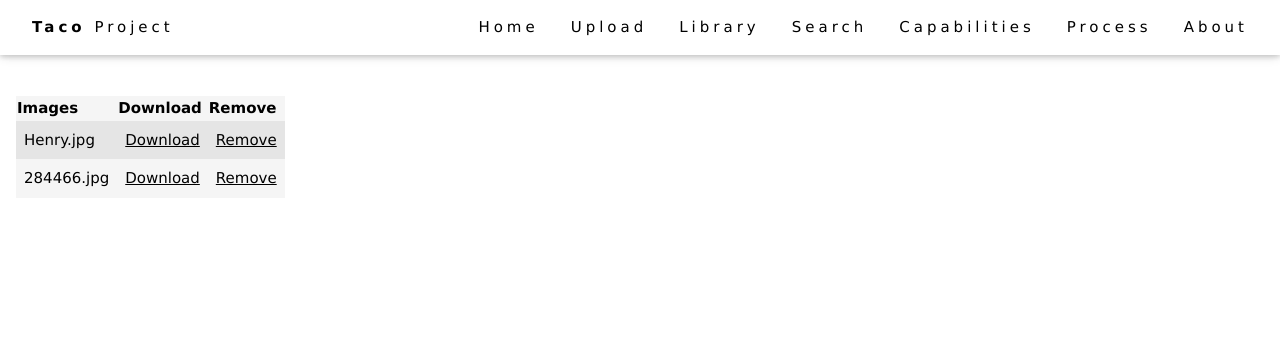
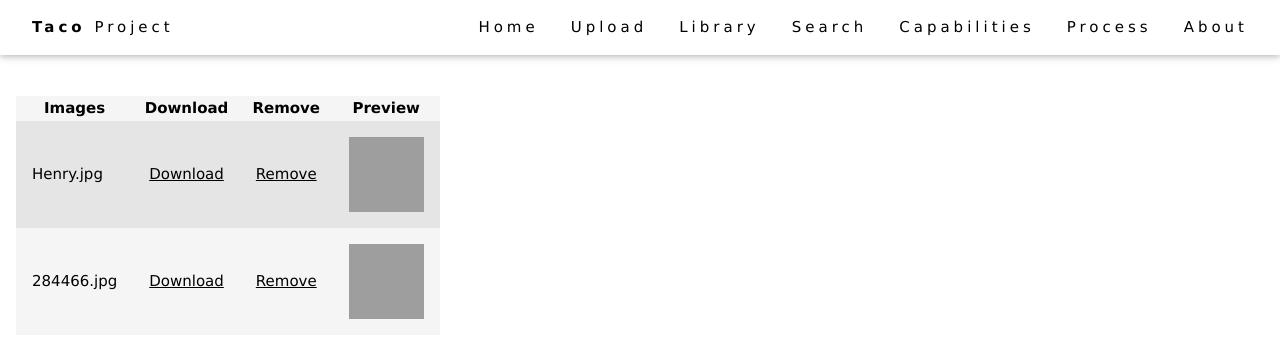
Before and after one commit to abbesmoe/TrashDetection, a Flask app: page /library in a window 1280 px wide. Shown: the top 358 px of the page. Run offline with Flask 2, Linux system fonts and the light colour scheme; grey boxes are pictures that could not be loaded.

Commit message:
Added a preview of each image in the library in the table in the library page.

```diff
--- a/static/table.css
+++ b/static/table.css
@@ -8,9 +8,9 @@
 }
 
 .table__header {
-    text-align: left;
+    text-align: center;
 }
 
 .table__cell {
-    padding: 8px;
+    padding: 16px;
 }
--- a/templates/library.html
+++ b/templates/library.html
@@ -17,6 +17,9 @@
                     <th class="table__header">
                         Remove
                     </th>
+                    <th class="table__header">
+                        Preview
+                    </th>
                 </tr>
                 {% for image in images %}
                 <tr class="table__row">
@@ -29,6 +32,9 @@
                     <td class="table__cell">
                         <a href="{{url_for('remove_file', img=image)}}">Remove</a>
                     </td>
+                    <td class="table__cell">
+                        <img src="{{ url_for('display_image', filename=image) }}" alt="library_img" width="75" height="75">
+                    </td>
                 </tr>
                 {% endfor %}
             </table>
--- a/templates/upload.html
+++ b/templates/upload.html
@@ -25,7 +25,7 @@
             </p>
             {% if filename %}
                 <div>
-                    <img src="{{ url_for('display_image', filename=filename) }}">
+                    <img src="{{ url_for('display_image', filename=filename) }}" alt="library_img">
                 </div>
             {% endif %}
             <form method="post" action="{{ url_for('upload') }}" enctype="multipart/form-data">
```
